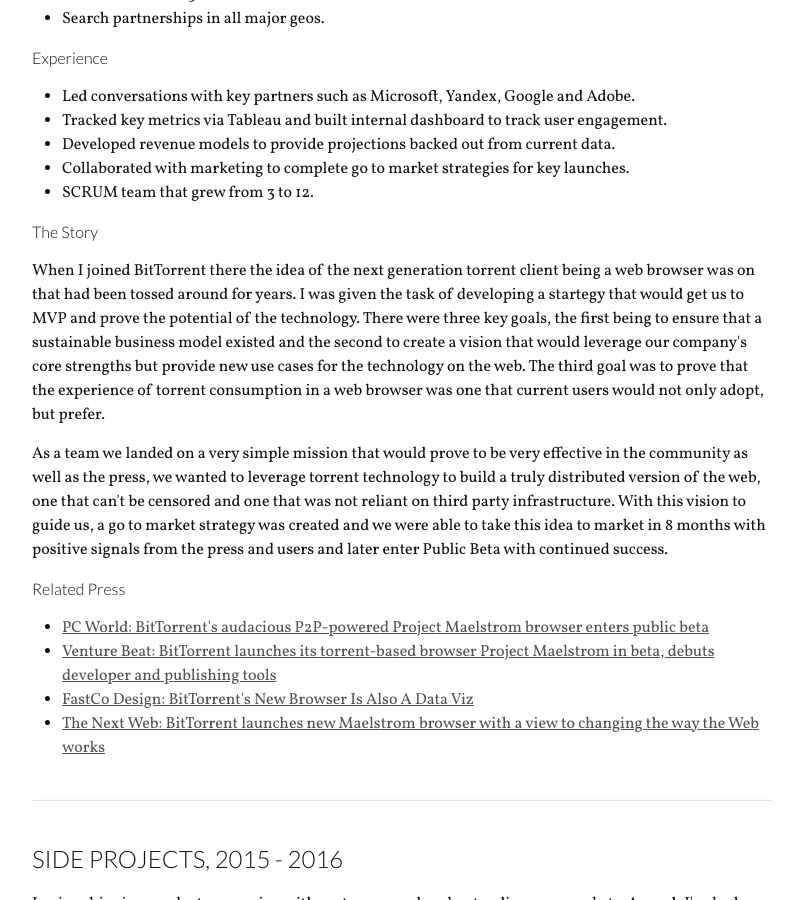
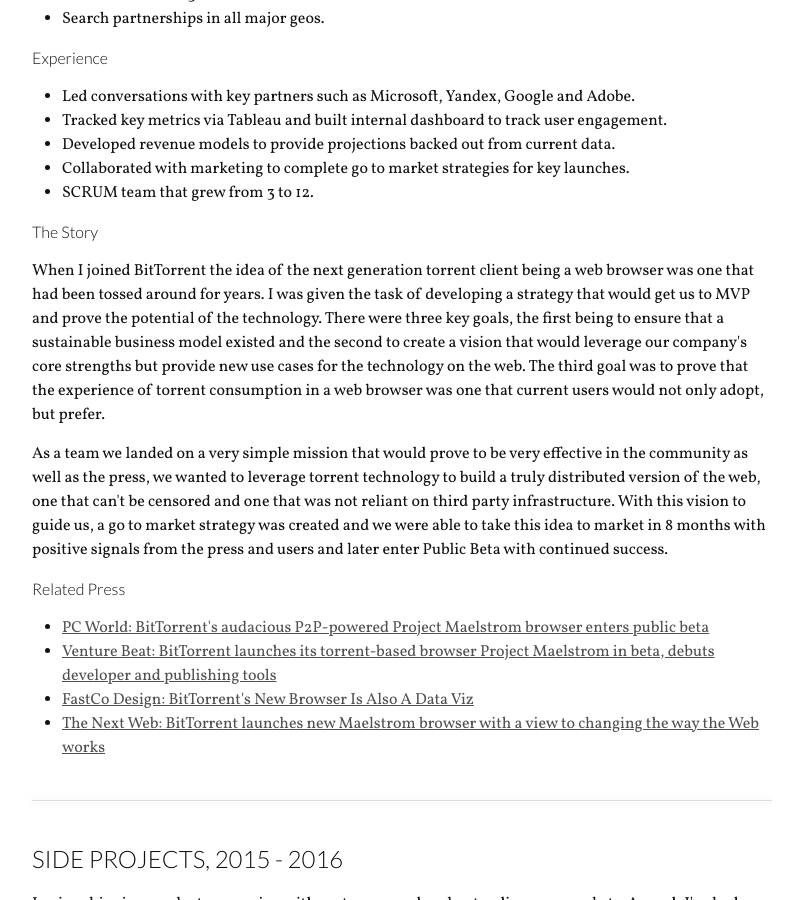
Before and after one commit to robv/robv.github.io, a Jekyll site: the page built from portfolio.html, in a window 1280 px wide and 900 px high, scrolled down 629 px. Shown: the whole window, without its empty margins (238-1034 px from the left). Built offline with Jekyll 4.4.1, drawn with Linux system fonts in a browser that asks for light colours.

Commit message:
fixing typos.

```diff
--- a/portfolio.html
+++ b/portfolio.html
@@ -27,7 +27,7 @@
   </ul>
 
   <h4>The Story</h4>
-  <p>When I joined BitTorrent there the idea of the next generation torrent client being a web browser was on that had been tossed around for years. I was given the task of developing a startegy that would get us to MVP and prove the potential of the technology. There were three key goals, the first being to ensure that a sustainable business model existed and the second to create a vision that would leverage our company's core strengths but provide new use cases for the technology on the web. The third goal was to prove that the experience of torrent consumption in a web browser was one that current users would not only adopt, but prefer.</p>
+  <p>When I joined BitTorrent the idea of the next generation torrent client being a web browser was one that had been tossed around for years. I was given the task of developing a strategy that would get us to MVP and prove the potential of the technology. There were three key goals, the first being to ensure that a sustainable business model existed and the second to create a vision that would leverage our company's core strengths but provide new use cases for the technology on the web. The third goal was to prove that the experience of torrent consumption in a web browser was one that current users would not only adopt, but prefer.</p>
 
   <p>As a team we landed on a very simple mission that would prove to be very effective in the community as well as the press, we wanted to leverage torrent technology to build a truly distributed version of the web, one that can't be censored and one that was not reliant on third party infrastructure. With this vision to guide us, a go to market strategy was created and we were able to take this idea to market in 8 months with positive signals from the press and users and later enter Public Beta with continued success.</p>
 
```
